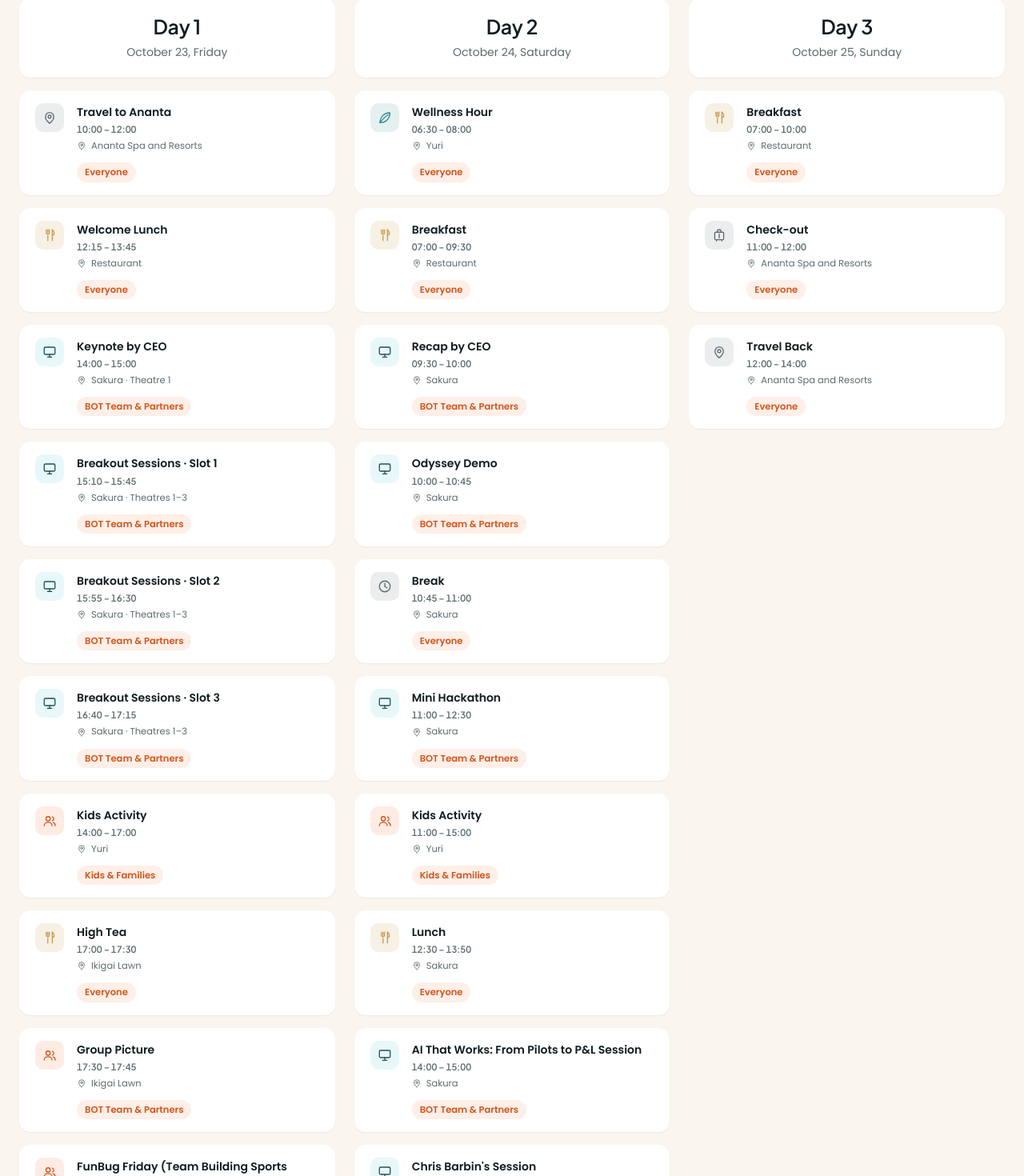
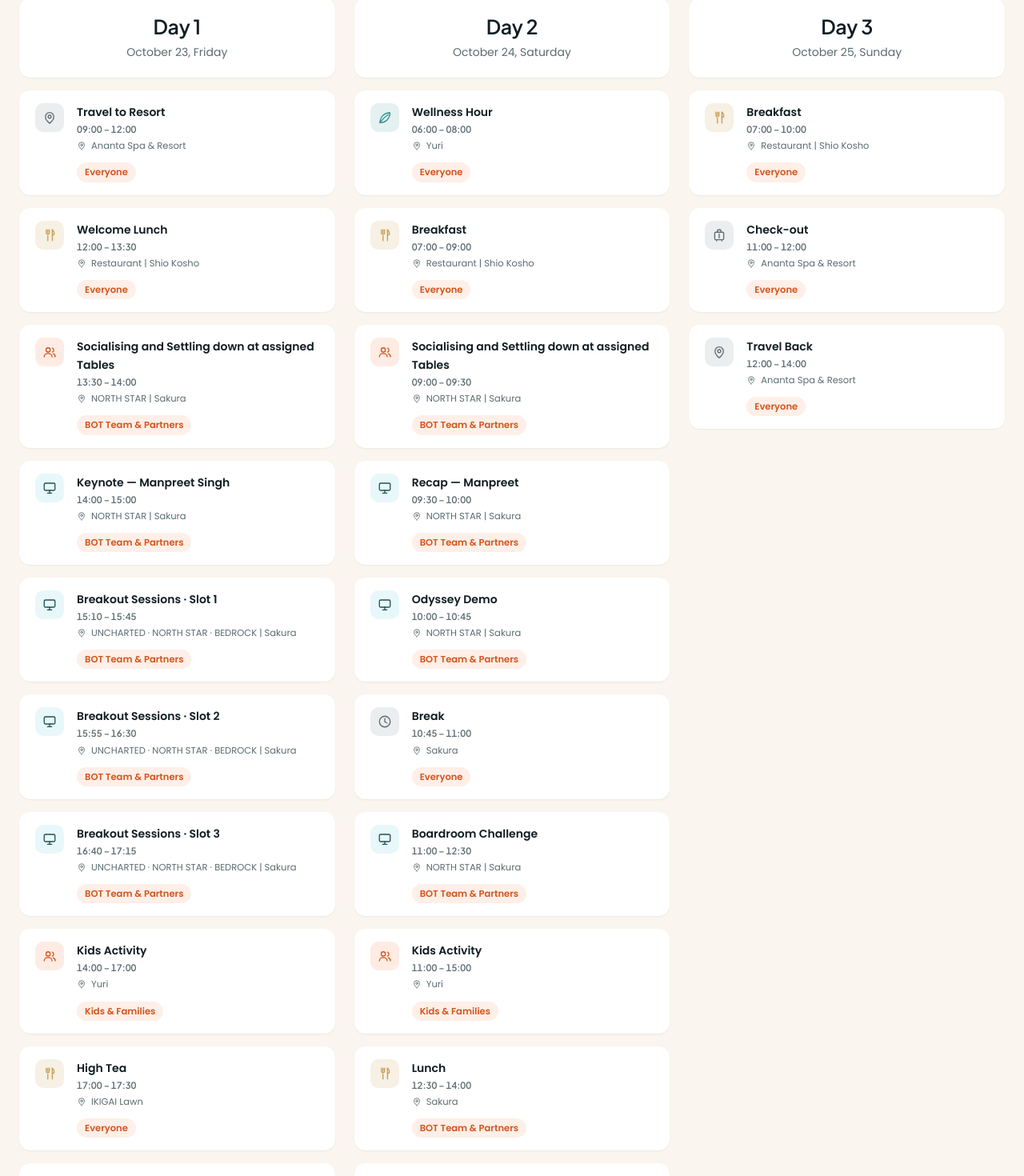
Before and after one commit to harsh-dadhich-11/partner-summit, a Next.js app: page /itinerary in a window 1280 px wide. Shown: the part 867-2337 px from the top of the page at 80% size. Built offline with nearby package versions, Linux system fonts and the light colour scheme.

Commit message:
new itinerary

```diff
--- a/src/data/itinerary.ts
+++ b/src/data/itinerary.ts
@@ -25,27 +25,35 @@ export const itineraryDays: ItineraryDay[] = [
     date: "October 23, Friday",
     entries: [
       {
-        time: "10:00 – 12:00",
-        label: "Travel to Ananta",
+        time: "09:00 – 12:00",
+        label: "Travel to Resort",
         category: "travel",
         audience: "everyone",
-        location: "Ananta Spa and Resorts",
+        location: "Ananta Spa & Resort",
         icon: "pin",
       },
       {
-        time: "12:15 – 13:45",
+        time: "12:00 – 13:30",
         label: "Welcome Lunch",
         category: "meals",
         audience: "everyone",
-        location: "Restaurant",
+        location: "Restaurant | Shio Kosho",
         icon: "meal",
       },
       {
+        time: "13:30 – 14:00",
+        label: "Socialising and Settling down at assigned Tables",
+        category: "social",
+        audience: "bot-team",
+        location: "NORTH STAR | Sakura",
+        icon: "users",
+      },
+      {
         time: "14:00 – 15:00",
-        label: "Keynote by CEO",
+        label: "Keynote — Manpreet Singh",
         category: "sessions",
         audience: "bot-team",
-        location: "Sakura · Theatre 1",
+        location: "NORTH STAR | Sakura",
         icon: "session",
       },
       {
@@ -53,7 +61,7 @@ export const itineraryDays: ItineraryDay[] = [
         label: "Breakout Sessions · Slot 1",
         category: "sessions",
         audience: "bot-team",
-        location: "Sakura · Theatres 1–3",
+        location: "UNCHARTED · NORTH STAR · BEDROCK | Sakura",
         icon: "session",
       },
       {
@@ -61,7 +69,7 @@ export const itineraryDays: ItineraryDay[] = [
         label: "Breakout Sessions · Slot 2",
         category: "sessions",
         audience: "bot-team",
-        location: "Sakura · Theatres 1–3",
+        location: "UNCHARTED · NORTH STAR · BEDROCK | Sakura",
         icon: "session",
       },
       {
@@ -69,7 +77,7 @@ export const itineraryDays: ItineraryDay[] = [
         label: "Breakout Sessions · Slot 3",
         category: "sessions",
         audience: "bot-team",
-        location: "Sakura · Theatres 1–3",
+        location: "UNCHARTED · NORTH STAR · BEDROCK | Sakura",
         icon: "session",
       },
       {
@@ -86,7 +94,7 @@ export const itineraryDays: ItineraryDay[] = [
         label: "High Tea",
         category: "meals",
         audience: "everyone",
-        location: "Ikigai Lawn",
+        location: "IKIGAI Lawn",
         icon: "meal",
       },
       {
@@ -94,20 +102,28 @@ export const itineraryDays: ItineraryDay[] = [
         label: "Group Picture",
         category: "social",
         audience: "bot-team",
-        location: "Ikigai Lawn",
+        location: "IKIGAI Lawn",
         icon: "users",
       },
       {
         time: "17:45 – 18:45",
-        label: "FunBug Friday (Team Building Sports Activities)",
+        label: "Team Building Activity — FunBug Friday",
         category: "social",
-        audience: "everyone",
-        location: "Ikigai Lawn",
+        audience: "bot-team",
+        location: "IKIGAI Lawn",
         icon: "users",
       },
       {
-        time: "19:30 – 22:30",
-        label: "Dinner and Cocktails",
+        time: "18:45 – 19:15",
+        label: "Check-In",
+        category: "travel",
+        audience: "bot-team",
+        location: "IKIGAI Lawn",
+        icon: "luggage",
+      },
+      {
+        time: "20:00 – 23:00",
+        label: "Dinner and Cocktails (Social Event)",
         category: "social",
         audience: "everyone",
         location: "Sujin Lawn",
@@ -120,7 +136,7 @@ export const itineraryDays: ItineraryDay[] = [
     date: "October 24, Saturday",
     entries: [
       {
-        time: "06:30 – 08:00",
+        time: "06:00 – 08:00",
         label: "Wellness Hour",
         category: "wellness",
         audience: "everyone",
@@ -128,19 +144,27 @@ export const itineraryDays: ItineraryDay[] = [
         icon: "leaf",
       },
       {
-        time: "07:00 – 09:30",
+        time: "07:00 – 09:00",
         label: "Breakfast",
         category: "meals",
         audience: "everyone",
-        location: "Restaurant",
+        location: "Restaurant | Shio Kosho",
         icon: "meal",
       },
       {
+        time: "09:00 – 09:30",
+        label: "Socialising and Settling down at assigned Tables",
+        category: "social",
+        audience: "bot-team",
+        location: "NORTH STAR | Sakura",
+        icon: "users",
+      },
+      {
         time: "09:30 – 10:00",
-        label: "Recap by CEO",
+        label: "Recap — Manpreet",
         category: "sessions",
         audience: "bot-team",
-        location: "Sakura",
+        location: "NORTH STAR | Sakura",
         icon: "session",
       },
       {
@@ -148,7 +172,7 @@ export const itineraryDays: ItineraryDay[] = [
         label: "Odyssey Demo",
         category: "sessions",
         audience: "bot-team",
-        location: "Sakura",
+        location: "NORTH STAR | Sakura",
         icon: "session",
       },
       {
@@ -161,10 +185,10 @@ export const itineraryDays: ItineraryDay[] = [
       },
       {
         time: "11:00 – 12:30",
-        label: "Mini Hackathon",
+        label: "Boardroom Challenge",
         category: "sessions",
         audience: "bot-team",
-        location: "Sakura",
+        location: "NORTH STAR | Sakura",
         icon: "session",
       },
       {
@@ -177,27 +201,27 @@ export const itineraryDays: ItineraryDay[] = [
         icon: "users",
       },
       {
-        time: "12:30 – 13:50",
+        time: "12:30 – 14:00",
         label: "Lunch",
         category: "meals",
-        audience: "everyone",
+        audience: "bot-team",
         location: "Sakura",
         icon: "meal",
       },
       {
         time: "14:00 – 15:00",
-        label: "AI That Works: From Pilots to P&L Session",
+        label: "Fireside Chat — VC Perspective",
         category: "sessions",
         audience: "bot-team",
-        location: "Sakura",
+        location: "NORTH STAR | Sakura",
         icon: "session",
       },
       {
         time: "15:00 – 16:00",
-        label: "Chris Barbin's Session",
+        label: "Session — Chris Barbin",
         category: "sessions",
         audience: "bot-team",
-        location: "Sakura",
+        location: "NORTH STAR | Sakura",
         icon: "session",
       },
       {
@@ -213,15 +237,15 @@ export const itineraryDays: ItineraryDay[] = [
         label: "Śrī Event",
         category: "community",
         audience: "everyone",
-        location: "Sakura",
+        location: "NORTH STAR | Sakura",
         icon: "heart",
       },
       {
-        time: "19:30 – 22:30",
+        time: "19:00 – 23:00",
         label: "Dinner and Cocktails (Cultural Night)",
         category: "social",
         audience: "everyone",
-        location: "Ikigai Lawn",
+        location: "IKIGAI Lawn",
         icon: "meal",
       },
     ],
@@ -235,7 +259,7 @@ export const itineraryDays: ItineraryDay[] = [
         label: "Breakfast",
         category: "meals",
         audience: "everyone",
-        location: "Restaurant",
+        location: "Restaurant | Shio Kosho",
         icon: "meal",
       },
       {
@@ -243,7 +267,7 @@ export const itineraryDays: ItineraryDay[] = [
         label: "Check-out",
         category: "travel",
         audience: "everyone",
-        location: "Ananta Spa and Resorts",
+        location: "Ananta Spa & Resort",
         icon: "luggage",
       },
       {
@@ -251,7 +275,7 @@ export const itineraryDays: ItineraryDay[] = [
         label: "Travel Back",
         category: "travel",
         audience: "everyone",
-        location: "Ananta Spa and Resorts",
+        location: "Ananta Spa & Resort",
         icon: "pin",
       },
     ],
```
